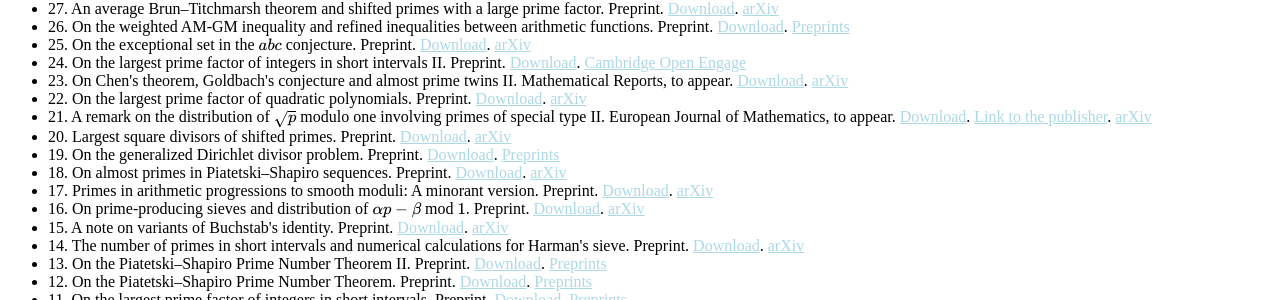
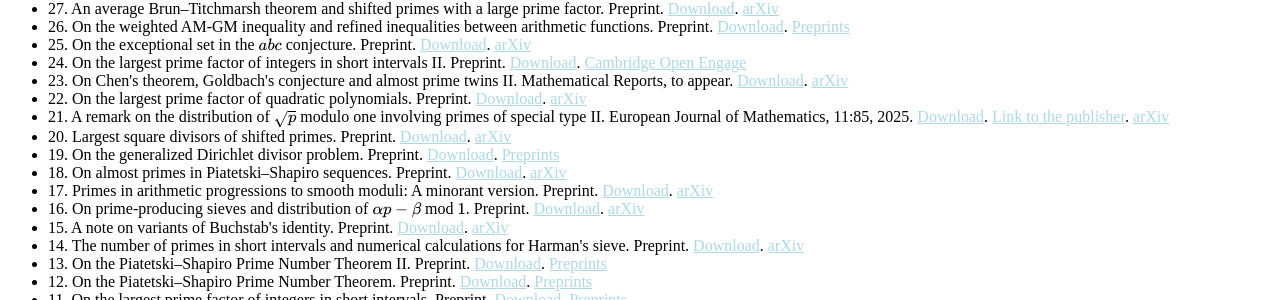
Before and after one commit to CareyRunboLi/CareyRunboLi.github.io, a Jekyll site: the page built from index.md, in a window 1280 px wide and 900 px high, scrolled down 1788 px. Shown: the part 167-467 px from the top of the window. Built offline with Jekyll 4.4.1, drawn with Linux system fonts in a browser that asks for light colours; some web fonts are replaced; formulas are drawn with MathJax 3; a style sheet for code colours, icons or effects is not loaded; our own code applies the rules of GitHub Pages for plain Markdown files.

Commit message:
Update preprints.md

```diff
--- a/_includes/preprints.md
+++ b/_includes/preprints.md
@@ -20,7 +20,7 @@
   <li>24. On the largest prime factor of integers in short intervals II. Preprint. <a href="https://runbolicarey.com/assets/downloads/On_the_largest_prime_factor_of_integers_in_short_intervals_II.pdf"><span>Download</span></a>. <a href="https://doi.org/10.33774/coe-2025-xnbjq-v2"><span>Cambridge Open Engage</span></a></li>
   <li>23. On Chen's theorem, Goldbach's conjecture and almost prime twins II. Mathematical Reports, to appear. <a href="https://runbolicarey.com/assets/downloads/On_Chen_s_theorem__Goldbach_s_conjecture_and_almost_prime_twins_II.pdf"><span>Download</span></a>. <a href="https://arxiv.org/abs/2405.05727v4"><span>arXiv</span></a></li>
   <li>22. On the largest prime factor of quadratic polynomials. Preprint. <a href="https://runbolicarey.com/assets/downloads/On_the_largest_prime_factor_of_quadratic_polynomials.pdf"><span>Download</span></a>. <a href="https://arxiv.org/abs/2406.07575v2"><span>arXiv</span></a></li>
-  <li>21. A remark on the distribution of $\sqrt{p}$ modulo one involving primes of special type II. European Journal of Mathematics, to appear. <a href="https://runbolicarey.com/assets/downloads/A_remark_on_the_distribution_of__p_modulo_one_involving_primes_of_special_type_II.pdf"><span>Download</span></a>. <a href="https://doi.org/10.1007/s40879-025-00877-y"><span>Link to the publisher</span></a>. <a href="https://arxiv.org/abs/2401.01351v3"><span>arXiv</span></a></li>
+  <li>21. A remark on the distribution of $\sqrt{p}$ modulo one involving primes of special type II. European Journal of Mathematics, 11:85, 2025. <a href="https://runbolicarey.com/assets/downloads/A_remark_on_the_distribution_of__p_modulo_one_involving_primes_of_special_type_II.pdf"><span>Download</span></a>. <a href="https://doi.org/10.1007/s40879-025-00877-y"><span>Link to the publisher</span></a>. <a href="https://arxiv.org/abs/2401.01351v3"><span>arXiv</span></a></li>
   <li>20. Largest square divisors of shifted primes. Preprint. <a href="https://runbolicarey.com/assets/downloads/Largest_square_divisors_of_shifted_primes.pdf"><span>Download</span></a>. <a href="https://arxiv.org/abs/2505.23779v2"><span>arXiv</span></a></li>
   <li>19. On the generalized Dirichlet divisor problem. Preprint. <a href="https://runbolicarey.com/assets/downloads/On_the_generalized_Dirichlet_divisor_problem.pdf"><span>Download</span></a>. <a href="https://www.preprints.org/manuscript/202505.1432/v3"><span>Preprints</span></a></li>
   <li>18. On almost primes in Piatetski–Shapiro sequences. Preprint. <a href="https://runbolicarey.com/assets/downloads/On_almost_primes_in_Piatetski__Shapiro_sequences.pdf"><span>Download</span></a>. <a href="https://arxiv.org/abs/2505.09634v1"><span>arXiv</span></a></li>
```
